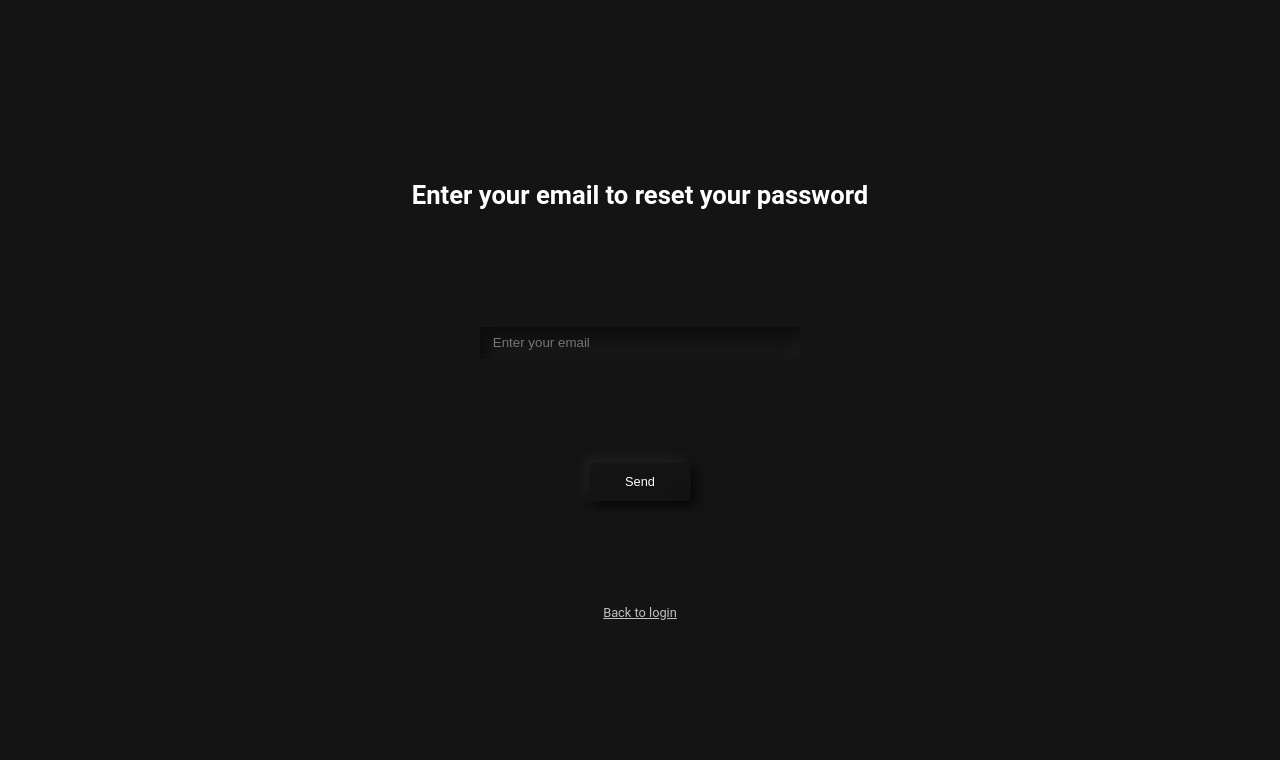
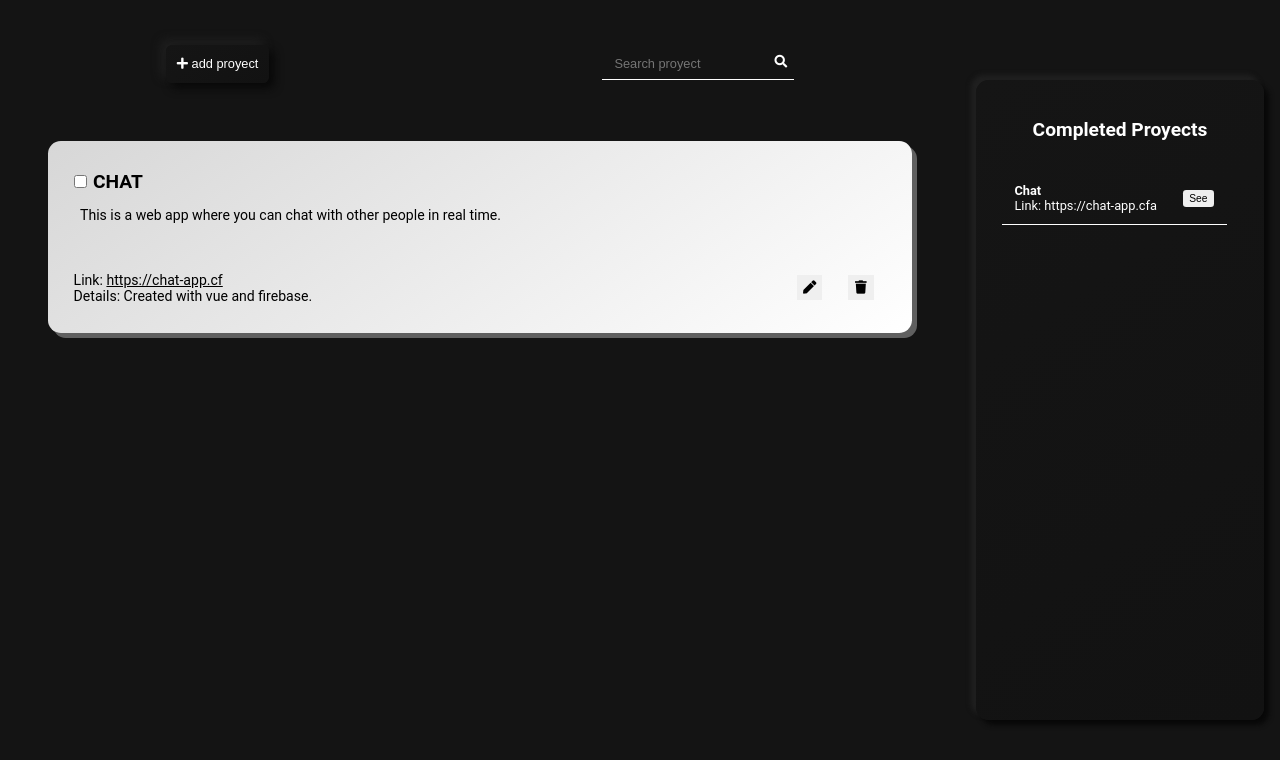
Before and after one commit to alejandrosandi22/manager, a React (Create React App) app: page / in a window 1280 px wide. Shown: the top 760 px of the page. Built offline with nearby package versions, Linux system fonts and the light colour scheme; no server answers.

Commit message:
proyects layout

```diff
--- a/src/App.js
+++ b/src/App.js
@@ -1,11 +1,13 @@
 import Recovery from './components/Recovery/Recovery';
 import SignUp from './components/SignUp/SignUp';
 import LogIn from './components/LogIn/LogIn';
+import Dashboard from './components/Dashboard/Dashboard';
+import Proyects from './components/Proyects/Proyects';
 
 function App() {
   return (
     <div className="App">
-      <Recovery/>
+      <Proyects/>
     </div>
   );
 }
--- /dev/null
+++ b/src/components/Dashboard/Dashboard.jsx
@@ -0,0 +1,18 @@
+import { Component } from 'react';
+import './Dashboard.scss';
+import Nav from '../../shared/components/Nav/Nav';
+
+export default class Dashboard extends Component{
+  render(){
+    return(
+      <div className='dashboard-container'>
+        <Nav/>
+        <div className='areas gym-section'></div>
+        <div className='areas finance-section'></div>
+        <div className='areas goals-section'></div>
+        <div className='areas dates-section'></div>
+        <div className='areas proyects-section'></div>
+      </div>
+    );
+  }
+}
--- /dev/null
+++ b/src/components/Dashboard/Dashboard.scss
@@ -0,0 +1,34 @@
+@use '../../shared/sass/mixin';
+@use '../../shared/sass/responsive';
+
+.dashboard-container{
+  width: 100%;
+  height: 100%;
+  background: #141414;
+  display: grid;
+  grid-template-columns: 1fr 2fr 1fr;
+  grid-template-rows: 1fr 1fr;
+  grid-template-areas:
+  'gym finance goals'
+  'dates dates proyects';
+  .areas{
+    margin: 1rem;
+    background: #C0C0C005;
+    border-radius: .5rem;
+  }
+  .gym-section{
+    grid-area: gym;
+  }
+  .finance-section{
+    grid-area: finance;
+  }
+  .goals-section{
+    grid-area: goals;
+  }
+  .dates-section{
+    grid-area: dates;
+  }
+  .proyects-section{
+    grid-area: proyects;
+  }
+}
--- /dev/null
+++ b/src/components/Proyects/Proyects.jsx
@@ -0,0 +1,71 @@
+import { Component } from 'react';
+import './Proyects.scss';
+
+function CompletedCard(){
+  return(
+    <div className='completed-card'>
+      <div className='title-wrapper'>
+        <h4 className='card-title'>Chat</h4>
+        <p>Link: <a>https://chat-app.cf</a>a</p>
+      </div>
+      <button className='see-button'>See</button>
+    </div>
+  );
+}
+
+function Card() {
+  return(
+    <div className={'proyect'}>
+      <div className='check-completed'>
+        <input type="checkbox" name="completed" id="completed" />
+        <h3 className='title-proyect'>Chat</h3>
+      </div>
+      <p className='proyect-description'>This is a web app where you can chat with other people in real time.</p>
+      <div className='details-proyect'>
+        <div className='details'>
+          <span>Link: <a href="https://chat-app.cf" target="_blank" rel='noreferrer'>https://chat-app.cf</a></span>
+          <span>Details: Created with vue and firebase.</span>
+        </div>
+        <div className='actions'>
+          <button><i className='fas fa-pen'></i></button>
+          <button><i className='fas fa-trash'></i></button>
+        </div>
+      </div>
+    </div>
+  );
+}
+
+function CompletedProyects() {
+  return(
+    <div className='completed-container'>
+      <div className='completed-wrapper'>
+        <h3 className='completed-title'>Completed Proyects</h3>
+        <div className='cards-wrapper'>
+          <CompletedCard/>
+        </div>
+      </div>
+    </div>
+  );
+}
+
+export default class Proyects extends Component{
+  render(){
+    return(
+      <div className='proyects-container'>
+        <div className='proyects-list'>
+          <div className='actions-nav'>
+            <button className='add-proyect'><i className='fas fa-plus'></i> add proyect</button>
+            <div className='search'>
+              <input type="text" name="search" id="search" placeholder='Search proyect'/>
+              <label htmlFor="search"><i className='fas fa-search'></i></label>
+            </div>
+          </div>
+          <div className='list-container'>
+            <Card/>
+          </div>
+        </div>
+        <CompletedProyects/>
+      </div>
+    );
+  }
+}
--- /dev/null
+++ b/src/components/Proyects/Proyects.scss
@@ -0,0 +1,212 @@
+@use '../../shared/sass/mixin';
+@use '../../shared/sass/responsive';
+
+.proyects-container{
+  width: 100%;
+  height: 100vh;
+  background: #141414;
+  display: grid;
+  grid-template-columns: 3fr 1fr;
+  grid-template-rows: 1fr;
+  overflow: hidden;
+  .proyects-list{
+    width: 100%;
+    height: 100%;
+    .list-container{
+      width: 100%;
+      height: 79vh;
+      display: flex;
+      flex-direction: column;
+      align-items: center;
+      overflow-y: scroll;
+      .proyect{
+        width: 90%;
+        height: 15rem;
+        background: #EFEFEF;
+        background: linear-gradient(145deg, #d7d7d7, #ffffff);
+        box-shadow:  5px 5px 0px #606060;
+        border-radius: 1rem;
+        padding: 2rem;
+        margin: 1rem;
+        display: flex;
+        flex-direction: column;
+        justify-content: space-around;
+        .check-completed{
+          width: 100%;
+          display: flex;
+          justify-content: flex-start;
+          align-items: center;
+          .title-proyect{
+            font-size: 1.5rem;
+            text-transform: uppercase;
+            color: #000;
+            margin-left: .5rem;
+          }
+        }
+        .proyect-description{
+          padding: .5rem;
+          font-size: 1.1rem;
+          color: #000;
+          text-align: justify;
+          height: 5rem;
+          overflow-y: scroll;
+        }
+        .details-proyect{
+          width: 100%;
+          display: flex;
+          justify-content: space-between;
+          .details{
+            display: flex;
+            flex-direction: column;
+            span{
+              color: #000;
+              font-size: 1.1rem;
+              a{
+                color: #000;
+              }
+            }
+          }
+          .actions{
+            display: flex;
+            align-items: center;
+            & > button{
+              outline: none;
+              border: none;
+              width: 2rem;
+              height: 2rem;
+              margin: 0 1rem;
+              color: #000;
+              background: #EFEFEF;
+              cursor: pointer;
+              &:hover{
+                filter: brightness(90%);
+              }
+              &:active{
+                filter: brightness(80%);
+              }
+            }
+          }
+        }
+      }
+      .completed{
+        background: #d3d3d3;
+        background: linear-gradient(145deg, #bebebe, #e2e2e2);
+        box-shadow:  5px 5px 2px #545454;
+        .check-completed{
+          .title-proyect{
+            color: #9E9E9E;
+            text-decoration: line-through solid #000;
+          }
+        }
+        .proyect-description{
+          color: #9E9E9E;
+        }
+        .details-proyect{
+          .details{
+            span, span > a {
+              color: #9E9E9E;
+            }
+          }
+        }
+      }
+    }
+    .actions-nav{
+      width: 100%;
+      height: 10rem;
+      display: flex;
+      justify-content: space-around;
+      align-items: center;
+      .add-proyect{
+        @include mixin.auth-buttons();
+      }
+      .search{
+        position: relative;
+        height: auto;
+        width: 15rem;
+        label{
+          position: absolute;
+          top: .5rem;
+          right: .5rem;
+          font-size: 1rem;
+          color: #fff;
+        }
+        input{
+          width: 100%;
+          height: 2.5rem;
+          padding: .5rem 3rem .5rem 1rem;
+          border: none;
+          border-bottom: .1rem solid #fff;
+          color: #fff;
+          font-size: 1rem;
+          outline: none;
+          background: transparent;
+        }
+      }
+    }
+  }
+  .completed-container{
+    width: 100%;
+    height: 100%;
+    display: flex;
+    align-items: center;
+    .completed-wrapper{
+      background: linear-gradient(145deg, #151515, #121212);
+      box-shadow: 5px 5px 5px #080808,
+                 -5px -5px 5px #202020;
+      margin: auto;
+      width: 90%;
+      height: 80%;
+      padding: 2rem;
+      border-radius: 1rem;
+      display: flex;
+      align-items: center;
+      flex-direction: column;
+      overflow: hidden;
+      .completed-title{
+        color: #fff;
+        text-align: center;
+        font-size: 1.5rem;
+        margin: 1rem 0 2rem 0 ;
+      }
+      .cards-wrapper{
+        width: 100%;
+        height: 100%;
+        overflow-y: scroll;
+        .completed-card{
+          display: flex;
+          justify-content: space-between;
+          align-items: center;
+          width: 95%;
+          height: 4rem;
+          margin: .5rem 0;
+          padding: .5rem 1rem;
+          border-bottom: 1px solid #fff;
+          .title-wrapper{
+            .card-title{
+              color: #fff;
+              font-size: 1rem;
+            }
+            p{
+              color:#fff;
+              font-size: 1rem;
+            }
+          }
+          .see-button{
+            background: #EFEFEF;
+            outline: none;
+            border: none;
+            border-radius: .25rem;
+            font-size: .8rem;
+            padding: .25rem .5rem;
+            cursor: pointer;
+            &:hover{
+              filter: brightness(90%)
+            }
+          }
+        }
+      }
+    }
+  }
+}
+
+@include responsive.proyects();
--- a/src/index.scss
+++ b/src/index.scss
@@ -22,7 +22,7 @@
 }
 
 ::-webkit-scrollbar-track {
-  background: #f1f1f1;
+  background: transparent;
 }
 
 ::-webkit-scrollbar-thumb {
--- a/src/shared/components/Nav/Nav.jsx
+++ b/src/shared/components/Nav/Nav.jsx
@@ -0,0 +1,9 @@
+import './Nav.scss';
+
+export default function Nav(){
+  return(
+    <div className="nav-container">
+
+    </div>
+  );
+}
--- a/src/shared/sass/_responsive.scss
+++ b/src/shared/sass/_responsive.scss
@@ -55,3 +55,24 @@
     }
   }
 }
+
+@mixin proyects {
+  @media (max-width: 1024px) {
+    .proyects-container{
+      min-height: 100vh;
+      overflow-y: scroll;
+      grid-template-columns: 1fr;
+      grid-template-rows: 1fr 1fr;
+      gap: 2rem;
+      .proyects-list{
+        height: 70vh;
+        .list-container{
+          height: 50vh;
+        }
+      }
+      .completed-container{
+        height: 70vh;
+      }
+    }
+  }
+}
```
